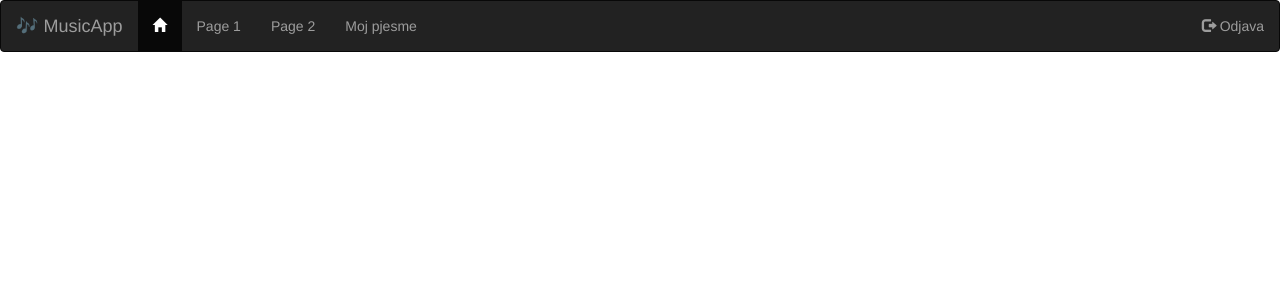
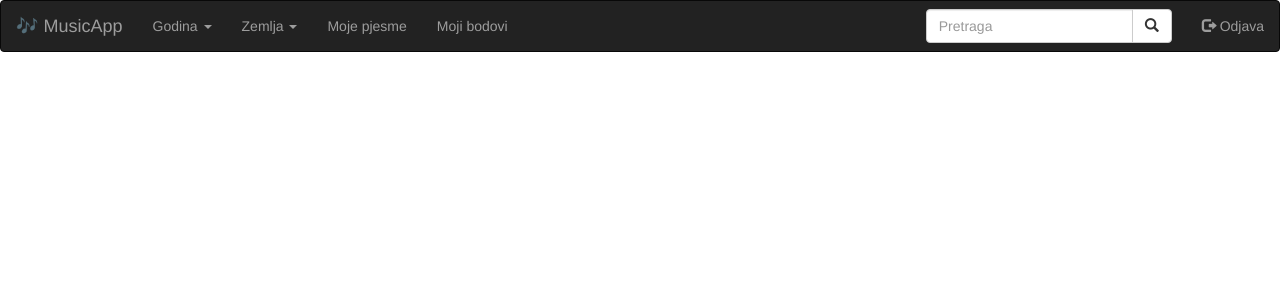
Before and after one commit to 18Jura12/MusicApp, a PHP site: page /home_header.php in a window 1280 px wide. Shown: the top 300 px of the page. Run offline with PHP 8.4, Linux system fonts and the light colour scheme.

Commit message:
logout, navbar, gumbi uz pjesme

```diff
--- a/view/home_footer.php
+++ b/view/home_footer.php
@@ -1,3 +1,5 @@
-
+<div style="border: 1px solid black;">Predloženo za vas:
+Ja sam u footeru i tu bi nam stala taman u jednom redu četiri videa kao u onoj tvojoj galeriji što bi bili prijedlozi obziorm na žanr, kako smo opisali Buji</div>
+</div>
 </body>
 </html>
--- a/view/home_header.php
+++ b/view/home_header.php
@@ -14,20 +14,53 @@
     <nav class="navbar navbar-inverse">
         <div class="container-fluid">
             <div class="navbar-header">
-                <a class="navbar-brand" href="#">🎶 MusicApp</a>
+                <a class="navbar-brand" href="music.php?rt=users/pocetna">🎶 MusicApp</a>
             </div>
             <ul class="nav navbar-nav">
-                <li class="active"><a href="#" id="home"><span class="glyphicon glyphicon-home"></span></a></li>
-                <li><a href="#">Page 1</a></li>
-                <li><a href="#">Page 2</a></li>
-                <li><a href="music.php?rt=songs/playlist">Moj pjesme</a></li>
+                <li class="dropdown">
+                    <a class="dropdown-toggle" data-toggle="dropdown" href="#">Godina
+                    <span class="caret"></span></a>
+                    <ul class="dropdown-menu navbar-inverse">
+                    <!--Ovdje bih trebao dohvatiti godine, to možeš u funkciji početna dohvatiti pa ovdje ispisati u opcije.
+                    Link ide na stranicu sa pjesmama iz te godine, trebao bi na toj stranici biti gumb za poredak i gumb za
+                    ukupne bodove fanova, što je onaj komplicirani dio koji sam oslovio kasnije.-->
+                        <li><a href="#">Page 1-1</a></li>
+                        <li><a href="#">Page 1-2</a></li>
+                        <li><a href="#">Page 1-3</a></li>
+                    </ul>
+                </li>
+                <li class="dropdown">
+                    <a class="dropdown-toggle" data-toggle="dropdown" href="#">Zemlja
+                    <span class="caret"></span></a>
+                    <ul class="dropdown-menu navbar-inverse">
+                    <!--Ovdje bih trebao dohvatiti zemlje, to možeš u funkciji početna dohvatiti pa ovdje ispisati u opcije, idealno sa zastavama-->
+                        <li><a href="#">Page 1-1</a></li>
+                        <li><a href="#">Page 1-2</a></li>
+                        <li><a href="#">Page 1-3</a></li>
+                    </ul>
+                </li>
+                <li><a href="music.php?rt=songs/playlist">Moje pjesme</a></li>
+                <!--Ako stignemo, jer sada kada sam malo razmislio o tome, dosta je komplicirano, ali imamo cijelu tablicu actions samo za to :)
+                Treba tu napraviti dodjelu bodova tako da se pravilno dodijele i onda spremiti to sve u MusicActions i onda kada čitaš u fan bodovima
+                poredak, to sve pozbrojiti... puno posla i puno prtljanja po stringovima baze, ali da se.-->
+                <li><a href="music.php?rt=songs/bodovi">Moji bodovi</a></li>
             </ul>
             <ul class="nav navbar-nav navbar-right">
                 <li><a href="music.php?rt=users/logout"><span class="glyphicon glyphicon-log-out"></span> Odjava</a></li>
             </ul>
+            <!--Ovdje se možeš igrati sa tim pretragama po izvođačima i pjesmama. Fja nije implementirana-->
+            <form class="navbar-form navbar-right" action="music.php?rt=songs/trazi">
+            <div class="input-group">
+                <input type="text" class="form-control" placeholder="Pretraga">
+                <div class="input-group-btn">
+                <button class="btn btn-default" type="submit">
+                    <i class="glyphicon glyphicon-search"></i>
+                </button>
+                </div>
+            </div>
+            </form>
         </div>
     </nav>
-
     <style>
         td {
 
```
Also changed, not shown: controller/usersController.php (+10 -3 lines), music.php (+14 -3 lines), view/home.php (+11 -8 lines).
